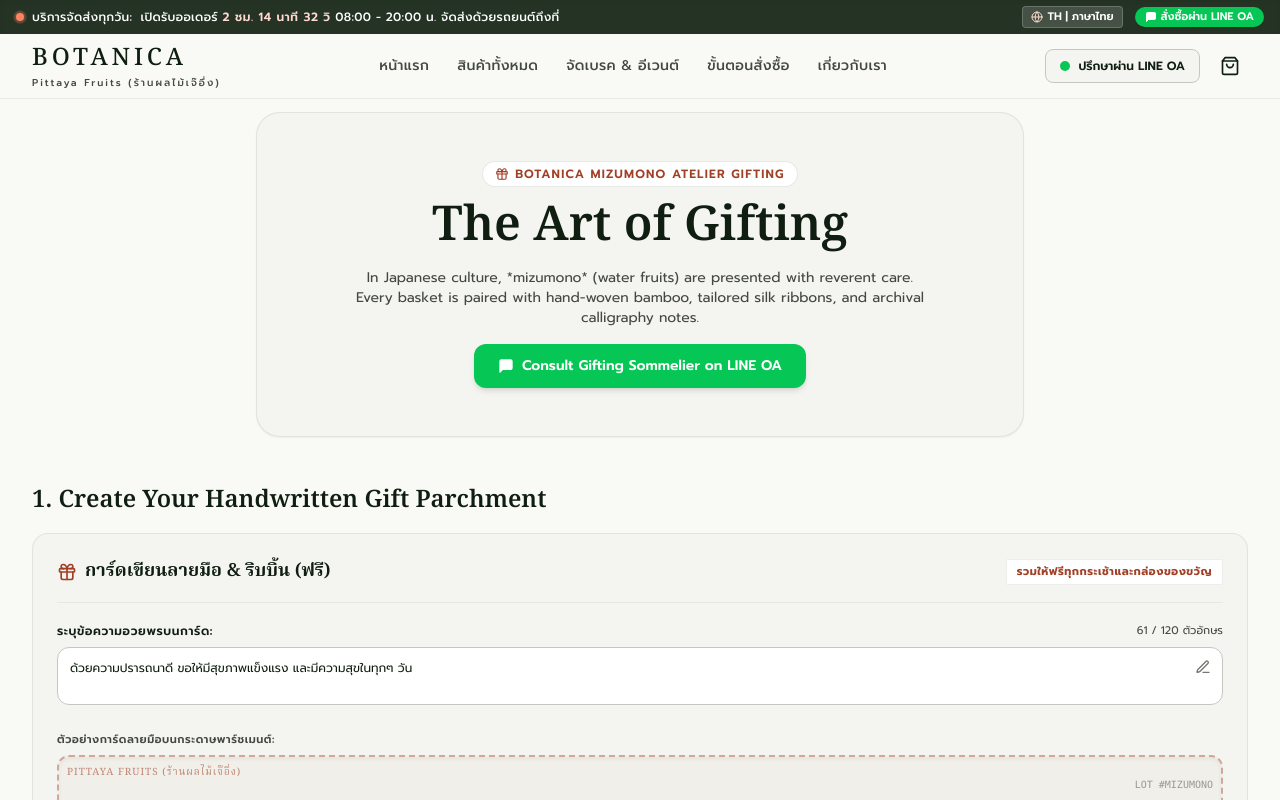
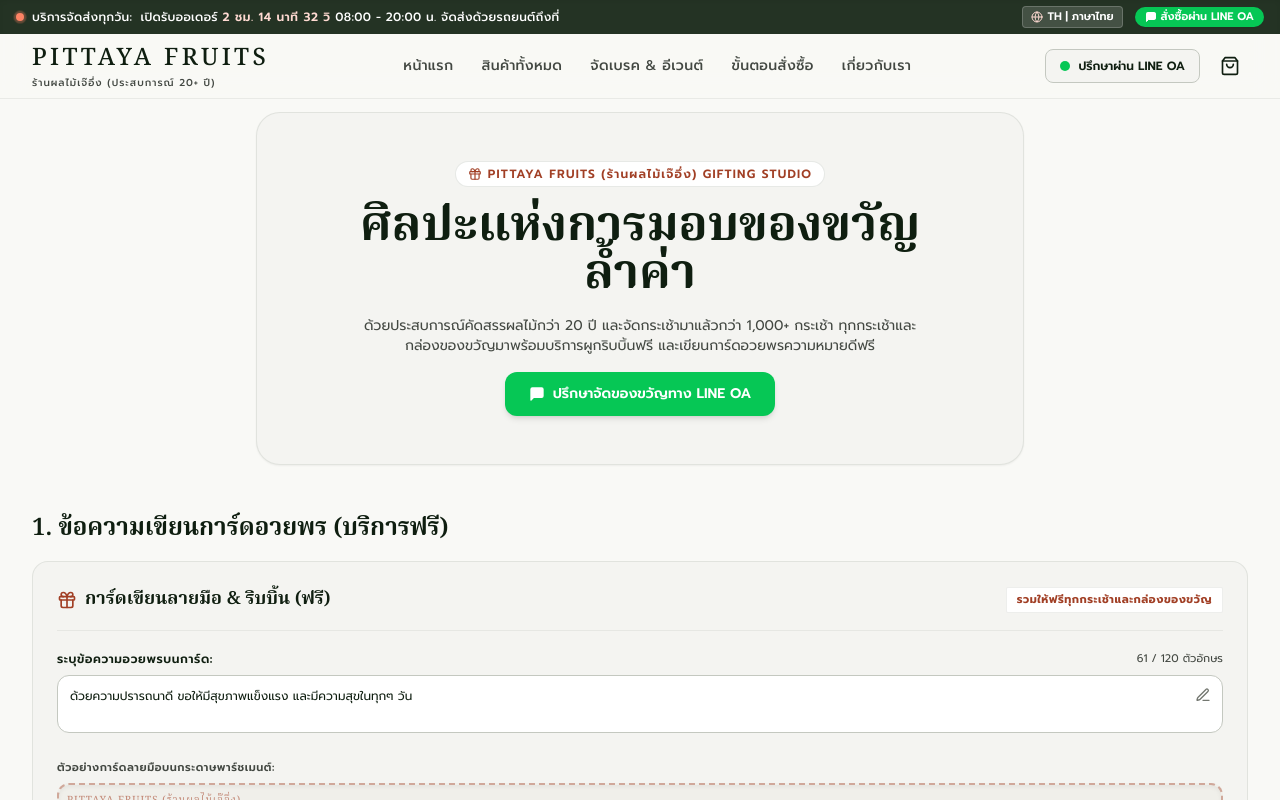
Before and after one commit to oporlet15-cellular/pittaya-fruits, a Next.js app: page /gifting in a window 1280 px wide. Shown: the top 800 px of the page. Built offline with nearby package versions, Linux system fonts and the light colour scheme.

Commit message:
feat: complete website revision with verified Google Maps data & Pittaya Fruits branding

```diff
--- a/app/corporate/page.tsx
+++ b/app/corporate/page.tsx
@@ -13,12 +13,12 @@
   const miniBoxes = PRODUCTS.filter((p) => p.category === 'mini-box');
 
   const [boxQuantity, setBoxQuantity] = useState(10);
-  const baseUnitPrice = 180; // THB
+  const baseUnitPrice = 150; // THB
 
   let unitPrice = baseUnitPrice;
-  if (boxQuantity >= 50) unitPrice = 150;
-  else if (boxQuantity >= 20) unitPrice = 165;
-  else if (boxQuantity >= 10) unitPrice = 180;
+  if (boxQuantity >= 50) unitPrice = 120;
+  else if (boxQuantity >= 20) unitPrice = 135;
+  else if (boxQuantity >= 10) unitPrice = 150;
 
   const estimatedTotal = unitPrice * boxQuantity;
 
@@ -27,8 +27,9 @@
       `--------------------------------------\n` +
       `🔢 *${language === 'th' ? 'จำนวนที่ต้องการ:' : 'Requested Quantity:'}* ${boxQuantity} ${language === 'th' ? 'กล่อง (ขั้นต่ำ 10 กล่อง)' : 'Mini Fruit Boxes (Min. 10)'}\n` +
       `💰 *${language === 'th' ? 'ราคาต่อกล่อง:' : 'Estimated Tier Price:'}* ฿${unitPrice.toLocaleString('th-TH')} THB (${language === 'th' ? 'รวมยอดประมาณ' : 'Total'}: ฿${estimatedTotal.toLocaleString('th-TH')} THB)\n` +
+      `🚗 *${language === 'th' ? 'การจัดส่ง:' : 'Delivery:'}* ${language === 'th' ? 'รถยนต์ผ่านแพลตฟอร์ม (คิดค่าส่งตามระยะทางจริง)' : 'Platform car delivery (fee calculated by distance)'}\n` +
       `--------------------------------------\n` +
-      `${language === 'th' ? 'ต้องการปรึกษารายละเอียดผลไม้และรอบเวลาจัดส่งครับ' : 'Please provide delivery schedule availability and catering options on LINE OA.'}`;
+      `${language === 'th' ? 'ต้องการปรึกษารายละเอียดผลไม้และรอบเวลาจัดส่งครับ/ค่ะ' : 'Please provide delivery schedule availability and catering options on LINE OA.'}`;
 
     setActiveLineMessage(msg);
     setIsLineModalOpen(true);
@@ -113,15 +114,15 @@
             <div className="grid grid-cols-3 gap-2 text-xs">
               <div className={`p-2.5 rounded-lg border text-center ${boxQuantity >= 10 && boxQuantity < 20 ? 'bg-primary text-on-primary font-semibold' : 'bg-surface-container-lowest text-on-surface-variant border-outline-variant/40'}`}>
                 <span>10 - 19 {language === 'th' ? 'กล่อง' : 'Boxes'}</span>
-                <span className="block font-bold mt-0.5">฿180 / {language === 'th' ? 'กล่อง' : 'box'}</span>
+                <span className="block font-bold mt-0.5">฿150 / {language === 'th' ? 'กล่อง' : 'box'}</span>
               </div>
               <div className={`p-2.5 rounded-lg border text-center ${boxQuantity >= 20 && boxQuantity < 50 ? 'bg-primary text-on-primary font-semibold' : 'bg-surface-container-lowest text-on-surface-variant border-outline-variant/40'}`}>
                 <span>20 - 49 {language === 'th' ? 'กล่อง' : 'Boxes'}</span>
-                <span className="block font-bold mt-0.5">฿165 / {language === 'th' ? 'กล่อง' : 'box'}</span>
+                <span className="block font-bold mt-0.5">฿135 / {language === 'th' ? 'กล่อง' : 'box'}</span>
               </div>
               <div className={`p-2.5 rounded-lg border text-center ${boxQuantity >= 50 ? 'bg-secondary text-on-secondary font-semibold' : 'bg-surface-container-lowest text-on-surface-variant border-outline-variant/40'}`}>
                 <span>50+ {language === 'th' ? 'กล่อง' : 'Boxes'}</span>
-                <span className="block font-bold mt-0.5">฿150 / {language === 'th' ? 'กล่อง' : 'box'}</span>
+                <span className="block font-bold mt-0.5">฿120 / {language === 'th' ? 'กล่อง' : 'box'}</span>
               </div>
             </div>
           </div>
--- a/app/gifting/page.tsx
+++ b/app/gifting/page.tsx
@@ -2,18 +2,20 @@
 
 import React, { useState } from 'react';
 import CalligraphyCardBuilder from '@/components/CalligraphyCardBuilder';
-import { PRODUCTS } from '@/lib/productsData';
+import { PRODUCTS, LINE_OA_CONFIG } from '@/lib/productsData';
 import ProductCard from '@/components/ProductCard';
 import { Sparkles, Gift, MessageSquare, Heart, CheckCircle2 } from 'lucide-react';
 import { useCart } from '@/lib/cartContext';
+import { useLanguage } from '@/lib/languageContext';
 
 export default function GiftingStudioPage() {
   const { setActiveLineMessage, setIsLineModalOpen } = useCart();
+  const { language, t } = useLanguage();
   const giftableProducts = PRODUCTS.filter((p) => p.category === 'basket' || p.category === 'gift-box');
 
   const handleCustomGiftLineChat = () => {
     setActiveLineMessage(
-      `Hello BOTANICA Atelier! 🎁 I am in your Gifting Studio and would like to build a custom fruit basket presentation.`
+      `สวัสดีครับ/ค่ะ สนใจปรึกษาจัดกระเช้าผลไม้ของขวัญ / กล่องของขวัญ กับทางร้านผลไม้เจ๊อึ่ง (Pittaya Fruits) 🎁`
     );
     setIsLineModalOpen(true);
   };
@@ -24,15 +26,17 @@
       <div className="bg-surface-container-low rounded-3xl p-8 sm:p-12 border border-outline-variant/40 text-center max-w-3xl mx-auto space-y-4 shadow-sm">
         <span className="inline-flex items-center gap-1.5 bg-surface-container-lowest border border-outline-variant/40 px-3 py-1 rounded-full text-xs font-semibold text-secondary uppercase tracking-widest">
           <Gift className="w-3.5 h-3.5" />
-          <span>Botanica Mizumono Atelier Gifting</span>
+          <span>{LINE_OA_CONFIG.storeName} Gifting Studio</span>
         </span>
 
         <h1 className="font-serif text-3xl sm:text-5xl text-primary font-semibold">
-          The Art of Gifting
+          {language === 'th' ? 'ศิลปะแห่งการมอบของขวัญล้ำค่า' : 'The Art of Thoughtful Gifting'}
         </h1>
 
         <p className="text-xs sm:text-sm text-on-surface-variant leading-relaxed max-w-xl mx-auto">
-          In Japanese culture, *mizumono* (water fruits) are presented with reverent care. Every basket is paired with hand-woven bamboo, tailored silk ribbons, and archival calligraphy notes.
+          {language === 'th'
+            ? 'ด้วยประสบการณ์คัดสรรผลไม้กว่า 20 ปี และจัดกระเช้ามาแล้วกว่า 1,000+ กระเช้า ทุกกระเช้าและกล่องของขวัญมาพร้อมบริการผูกริบบิ้นฟรี และเขียนการ์ดอวยพรความหมายดีฟรี'
+            : 'With over 20+ years of fruit selection expertise and 1,000+ gift baskets crafted, every gift basket and box includes complimentary tailored ribbon finishing and handwritten calligraphy greeting cards.'}
         </p>
 
         <button
@@ -40,14 +44,14 @@
           className="bg-line-green hover:bg-line-dark text-white font-semibold py-3 px-6 rounded-xl text-xs sm:text-sm transition-all inline-flex items-center gap-2 shadow-md"
         >
           <MessageSquare className="w-4 h-4 fill-current" />
-          <span>Consult Gifting Sommelier on LINE OA</span>
+          <span>{language === 'th' ? 'ปรึกษาจัดของขวัญทาง LINE OA' : 'Consult Gifting on LINE OA'}</span>
         </button>
       </div>
 
       {/* Calligraphy Card Builder */}
       <section className="space-y-4">
         <h2 className="font-serif text-2xl text-primary font-semibold">
-          1. Create Your Handwritten Gift Parchment
+          {language === 'th' ? '1. ข้อความเขียนการ์ดอวยพร (บริการฟรี)' : '1. Create Your Handwritten Gift Card (Complimentary)'}
         </h2>
         <CalligraphyCardBuilder />
       </section>
@@ -56,10 +60,12 @@
       <section className="space-y-6">
         <div className="border-b border-outline-variant/40 pb-4">
           <h2 className="font-serif text-2xl text-primary font-semibold">
-            2. Choose Recommended Gift Basket or Box
+            {language === 'th' ? '2. เลือกกระเช้าหรือกล่องของขวัญ' : '2. Choose Recommended Gift Basket or Box'}
           </h2>
           <p className="text-xs text-on-surface-variant">
-            Select size (12", 14", 16") or tier to pair with your custom ribbon & calligraphy card.
+            {language === 'th'
+              ? 'เลือกขนาดกระเช้า (12", 14", 16") หรือเกรดผลไม้ (Standard / Premium) พร้อมส่งมอบความประทับใจ'
+              : 'Select size (12", 14", 16") or fruit tier (Standard / Premium) to pair with your card & ribbon.'}
           </p>
         </div>
 
--- a/app/layout.tsx
+++ b/app/layout.tsx
@@ -8,8 +8,8 @@
 import LineChatModal from '@/components/LineChatModal';
 
 export const metadata: Metadata = {
-  title: 'Pittaya Fruits (ร้านผลไม้เจ๊อึ่ง) — กระเช้าผลไม้พรีเมียม & ผลไม้จัดเบรค',
-  description: 'กระเช้าผลไม้พรีเมียมคัดพิเศษ สไตล์ญี่ปุ่น Mizumono สด หวานฉ่ำ Brix 18° พร้อมบริการเขียนการ์ดอวยพรและริบบิ้นผ้าไหมฟรี สั่งซื้อทาง LINE OA',
+  title: 'Pittaya Fruits (ร้านผลไม้เจ๊อึ่ง) — กระเช้าผลไม้ของขวัญ & เซ็ตผลไม้จัดเบรค',
+  description: 'ร้านผลไม้เจ๊อึ่ง (Pittaya Fruits) ประสบการณ์กว่า 20 ปี กระเช้าผลไม้สดคัดพิเศษ กล่องของขวัญ และเซ็ตผลไม้จัดเบรคอีเวนต์ บริการผูกริบบิ้นและเขียนการ์ดฟรี สั่งซื้อง่ายทาง LINE OA',
 };
 
 export default function RootLayout({
--- a/components/CalligraphyCardBuilder.tsx
+++ b/components/CalligraphyCardBuilder.tsx
@@ -89,8 +89,8 @@
           <div className="absolute top-2 left-2 text-[10px] font-serif text-secondary/60 tracking-widest uppercase">
             {LINE_OA_CONFIG.storeName}
           </div>
-          <div className="absolute top-2 right-2 text-[10px] text-primary/40 font-mono">
-            LOT #MIZUMONO
+          <div className="absolute top-2 right-2 text-[10px] text-primary/40 font-mono font-medium">
+            PITTAYA FRUITS (20+ YRS)
           </div>
 
           <div className="pt-3 pb-1 px-4">
--- a/components/Footer.tsx
+++ b/components/Footer.tsx
@@ -71,11 +71,11 @@
           {/* Brand Col */}
           <div className="space-y-4 md:col-span-1">
             <div className="flex flex-col">
-              <span className="font-serif text-2xl tracking-[0.16em] text-primary uppercase font-semibold">
-                BOTANICA
+              <span className="font-serif text-2xl tracking-[0.14em] text-primary uppercase font-semibold">
+                PITTAYA FRUITS
               </span>
-              <span className="text-xs tracking-[0.2em] text-secondary font-medium">
-                {LINE_OA_CONFIG.storeName}
+              <span className="text-xs tracking-[0.1em] text-secondary font-medium">
+                ร้านผลไม้เจ๊อึ่ง (ประสบการณ์ 20+ ปี)
               </span>
             </div>
             <p className="text-xs leading-relaxed text-on-surface-variant">
@@ -175,8 +175,8 @@
             <h6 className="font-serif text-sm text-primary font-medium">{LINE_OA_CONFIG.storeName}</h6>
             <p className="text-xs text-on-surface-variant">
               {language === 'th'
-                ? 'ตั้งอยู่ที่คลองจั่น บางกะปิ กรุงเทพฯ พร้อมบริการจัดส่งรถควบคุมความเย็นทั่วกรุงเทพฯ'
-                : 'Located in Klong Chan, Bang Kapi, Bangkok. Serving same-day refrigerated courier delivery across Bangkok.'}
+                ? 'ตั้งอยู่ที่ซอยนวมินทร์ 8 แขวงคลองจั่น เขตบางกะปิ กรุงเทพฯ พร้อมบริการจัดส่งรถยนต์ผ่านแพลตฟอร์ม คิดค่าส่งตามระยะทางจริง'
+                : 'Located at Soi Nawamin 8, Klong Chan, Bang Kapi, Bangkok. Platform car delivery available (fee based on distance).'}
             </p>
             <a
               href={LINE_OA_CONFIG.googleMapsUrl}
--- a/components/Navbar.tsx
+++ b/components/Navbar.tsx
@@ -94,11 +94,11 @@
       <div className="max-w-7xl mx-auto px-4 sm:px-6 lg:px-8 h-16 flex items-center justify-between">
         {/* Brand Logo */}
         <Link href="/" className="flex flex-col group">
-          <span className="font-serif text-xl sm:text-2xl tracking-[0.16em] text-primary uppercase group-hover:text-secondary transition-colors font-medium">
-            BOTANICA
+          <span className="font-serif text-xl sm:text-2xl tracking-[0.14em] text-primary uppercase group-hover:text-secondary transition-colors font-medium">
+            PITTAYA FRUITS
           </span>
-          <span className="text-[10px] tracking-[0.2em] text-on-surface-variant font-medium">
-            {LINE_OA_CONFIG.storeName}
+          <span className="text-[10px] tracking-[0.1em] text-on-surface-variant font-medium">
+            ร้านผลไม้เจ๊อึ่ง (ประสบการณ์ 20+ ปี)
           </span>
         </Link>
 
--- a/lib/cartContext.tsx
+++ b/lib/cartContext.tsx
@@ -190,21 +190,22 @@
     const unitPrice = calculateUnitPrice(product, size, tier, quantity);
     const totalPrice = unitPrice * quantity;
 
-    let message = `🌿 *BOTANICA Mizumono Atelier Order Inquiry*\n`;
+    let message = `🌿 *ร้านผลไม้เจ๊อึ่ง (Pittaya Fruits) — สนใจสั่งซื้อ*\n`;
     message += `--------------------------------------\n`;
-    message += `📦 *Product:* ${product.name}\n`;
-    if (size) message += `📐 *Size:* ${size}\n`;
-    if (tier) message += `⭐ *Tier:* ${tier}\n`;
-    message += `🎀 *Presentation:* Signature Atelier Silk Ribbon (Included)\n`;
-    message += `🔢 *Quantity:* ${quantity}\n`;
-    message += `💰 *Est. Total:* $${totalPrice} USD\n`;
+    message += `📦 *สินค้า:* ${product.name}\n`;
+    if (size) message += `📐 *ขนาด:* ${size}\n`;
+    if (tier) message += `⭐ *เกรด:* ${tier}\n`;
+    message += `🎀 *บริการ:* ผูกริบบิ้นฟรี & เขียนการ์ดอวยพรฟรี\n`;
+    message += `🔢 *จำนวน:* ${quantity} ชิ้น\n`;
+    message += `💰 *ยอดรวมโดยประมาณ:* ฿${totalPrice.toLocaleString()} บาท\n`;
 
     if (customNote.trim()) {
-      message += `✍️ *Calligraphy Card Note:* "${customNote.trim()}"\n`;
+      message += `✍️ *ข้อความในการ์ด:* "${customNote.trim()}"\n`;
     }
 
+    message += `🚗 *การจัดส่ง:* จัดส่งรถยนต์ผ่านแพลตฟอร์ม (คิดค่าส่งตามระยะทางจริง)\n`;
     message += `--------------------------------------\n`;
-    message += `I would like to confirm availability and schedule courier delivery.`;
+    message += `ต้องการสอบถามคิวจัดส่งและสรุปยอดกับทางร้านครับ/ค่ะ`;
 
     setActiveLineMessage(message);
     setIsLineModalOpen(true);
@@ -213,21 +214,22 @@
   const openLineOrderForCart = () => {
     if (cart.length === 0) return;
 
-    let message = `🌿 *BOTANICA Mizumono Atelier — Combined Order*\n`;
+    let message = `🌿 *ร้านผลไม้เจ๊อึ่ง (Pittaya Fruits) — รายการสั่งซื้อ*\n`;
     message += `--------------------------------------\n`;
 
     cart.forEach((item, index) => {
       message += `[${index + 1}] *${item.product.name}*\n`;
-      if (item.selectedSize) message += `   • Size: ${item.selectedSize}\n`;
-      if (item.selectedTier) message += `   • Tier: ${item.selectedTier}\n`;
-      message += `   • Presentation: Signature Silk Ribbon (Included)\n`;
-      if (item.customCardNote) message += `   • Card Note: "${item.customCardNote}"\n`;
-      message += `   • Qty: ${item.quantity} × $${item.unitPrice} = $${item.totalPrice}\n\n`;
+      if (item.selectedSize) message += `   • ขนาด: ${item.selectedSize}\n`;
+      if (item.selectedTier) message += `   • เกรด: ${item.selectedTier}\n`;
+      message += `   • บริการ: ผูกริบบิ้นฟรี & การ์ดอวยพรฟรี\n`;
+      if (item.customCardNote) message += `   • ข้อความการ์ด: "${item.customCardNote}"\n`;
+      message += `   • จำนวน: ${item.quantity} × ฿${item.unitPrice.toLocaleString()} = ฿${item.totalPrice.toLocaleString()} บาท\n\n`;
     });
 
     message += `--------------------------------------\n`;
-    message += `💰 *Total Estimated Price:* $${cartTotal} USD\n`;
-    message += `I would like to finalize payment and delivery time on LINE OA.`;
+    message += `💰 *ยอดรวมสินค้าโดยประมาณ:* ฿${cartTotal.toLocaleString()} บาท\n`;
+    message += `🚗 *การจัดส่ง:* จัดส่งรถยนต์ผ่านแพลตฟอร์ม (คิดค่าส่งตามระยะทางจริง)\n`;
+    message += `ต้องการยืนยันรายการ ชำระเงิน และนัดหมายเวลาจัดส่งครับ/ค่ะ`;
 
     setActiveLineMessage(message);
     setIsLineModalOpen(true);
--- a/lib/productsData.ts
+++ b/lib/productsData.ts
@@ -118,9 +118,9 @@
   lineId: 'LINE OA',
   lineUrl: 'https://lin.ee/5zUrw47',
   qrCodeImage: '/line-qr.png',
-  phone: '081-234-5678',
-  storeHours: '08:00 - 20:00 (เปิดบริการทุกวัน)',
-  address: 'Pittaya Fruits (ร้านผลไม้เจ๊อึ่ง), คลองจั่น บางกะปิ กรุงเทพฯ 10240',
+  phone: '082-659-8893',
+  storeHours: '09:30 - 14:30 (หน้าร้าน จ.-ศ.) / รับออเดอร์ทาง LINE ทุกวัน',
+  address: 'ซอยนวมินทร์ 8 แขวงคลองจั่น เขตบางกะปิ กรุงเทพฯ 10240',
   googleMapsUrl: 'https://maps.app.goo.gl/17sYdGdrdtuvJYPG9',
   coordinates: {
     lat: 13.7748255,
--- a/package.json
+++ b/package.json
@@ -1,5 +1,5 @@
 {
-  "name": "botanica-mizumono-atelier",
+  "name": "pittaya-fruits",
   "version": "0.1.0",
   "private": true,
   "scripts": {
```
Also changed, not shown: components/RipenessTimeline.tsx (+11 -11 lines).
